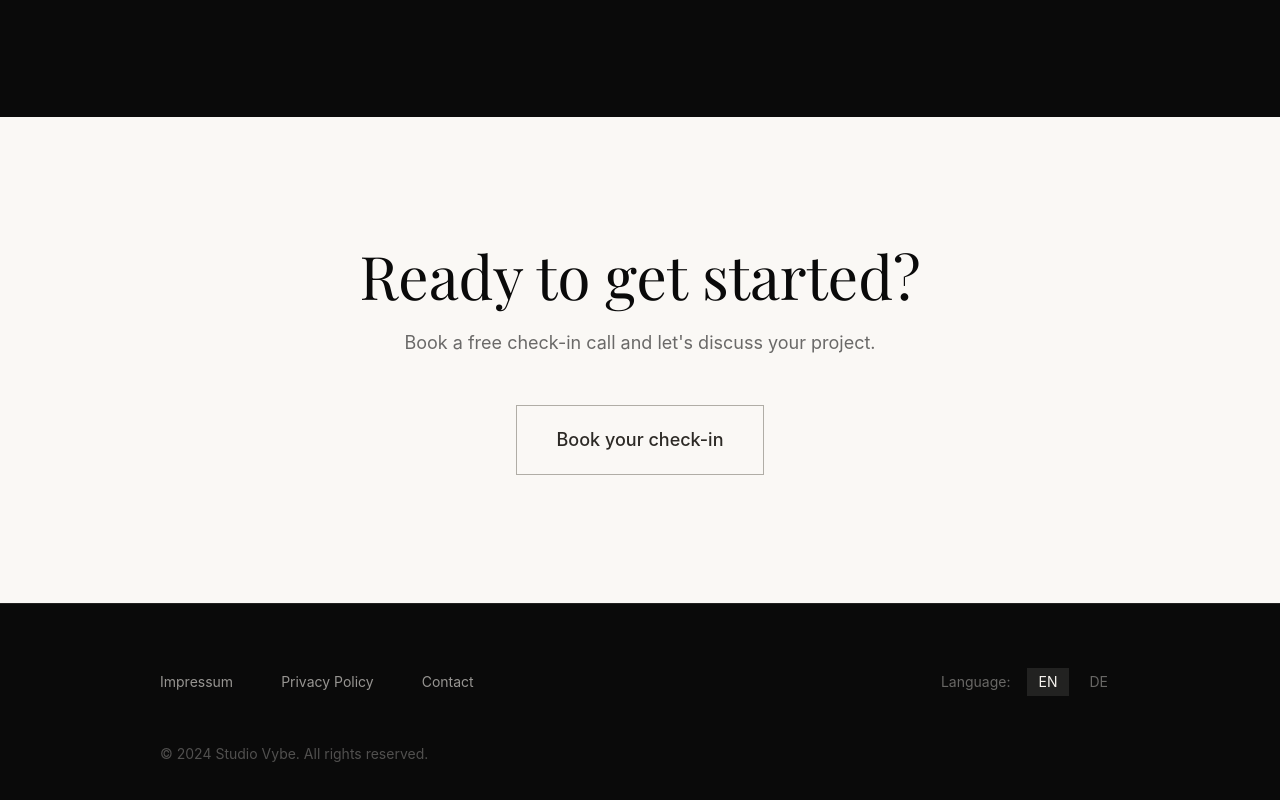
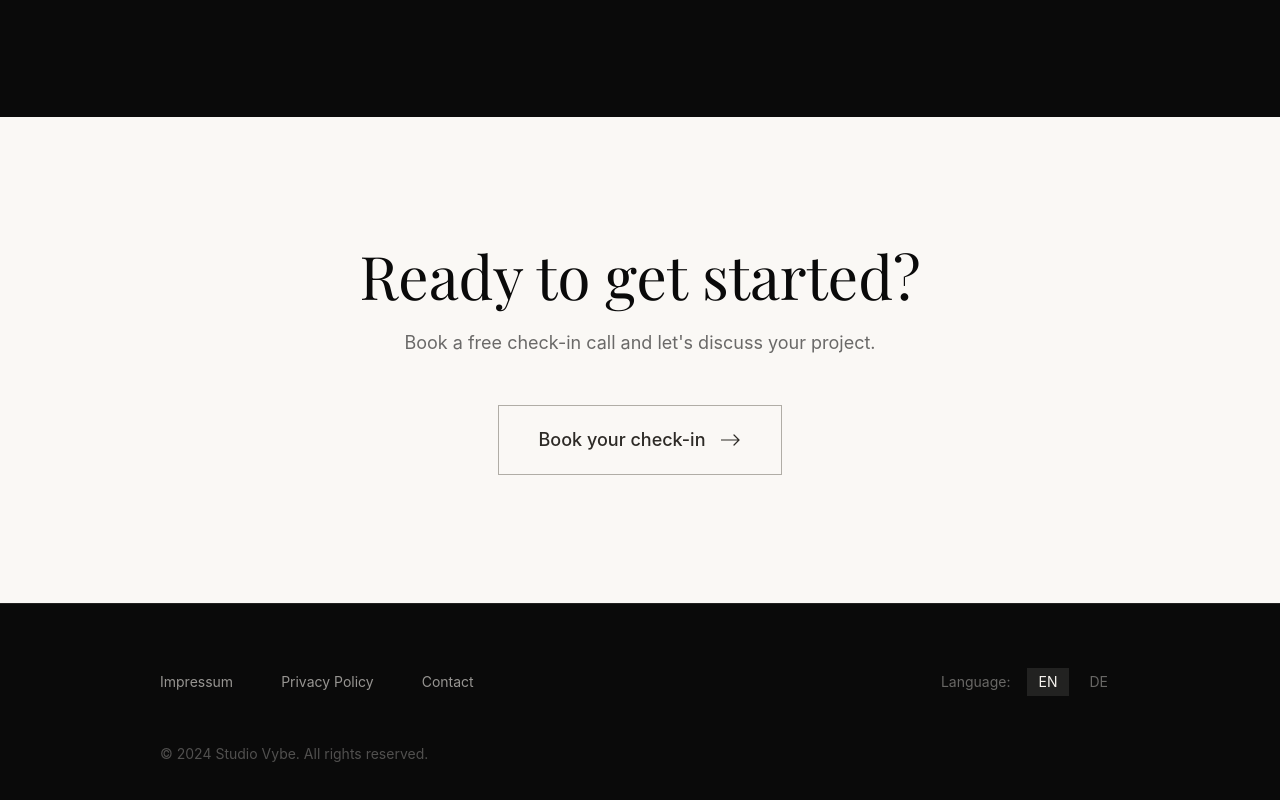
Before and after one commit to chr-di/studio-vybe-for-you, a Next.js app: page /datenschutz in a window 1280 px wide. Shown: the part 5819-6619 px from the top of the page. Built offline with nearby package versions, Linux system fonts and the light colour scheme; no server answers; a web font is replaced by a local one.

Commit message:
fix: proper SVG arrow on booking CTA button with hover animation

```diff
--- a/src/components/CTA.tsx
+++ b/src/components/CTA.tsx
@@ -30,9 +30,22 @@ export function CTA({ dict, locale = 'en' }: CTAProps) {
             <button
               onClick={() => setBookingOpen(true)}
               style={{ border: `1px solid ${BORDER}`, color: TEXT }}
-              className="inline-flex items-center justify-center px-10 py-5 text-lg font-medium hover:opacity-70 transition-opacity bg-transparent"
+              className="group inline-flex items-center gap-4 px-10 py-5 text-lg font-medium bg-transparent transition-opacity hover:opacity-70"
             >
-              {dict.cta.button}
+              <span>{dict.cta.button}</span>
+              <span className="flex items-center overflow-hidden">
+                <svg
+                  width="20"
+                  height="12"
+                  viewBox="0 0 20 12"
+                  fill="none"
+                  xmlns="http://www.w3.org/2000/svg"
+                  className="translate-x-0 transition-transform duration-300 ease-out group-hover:translate-x-1"
+                  aria-hidden="true"
+                >
+                  <path d="M0 6H18M18 6L13 1M18 6L13 11" stroke="currentColor" strokeWidth="1.2" strokeLinecap="round" strokeLinejoin="round"/>
+                </svg>
+              </span>
             </button>
           </ScrollAnimation>
         </div>
```
